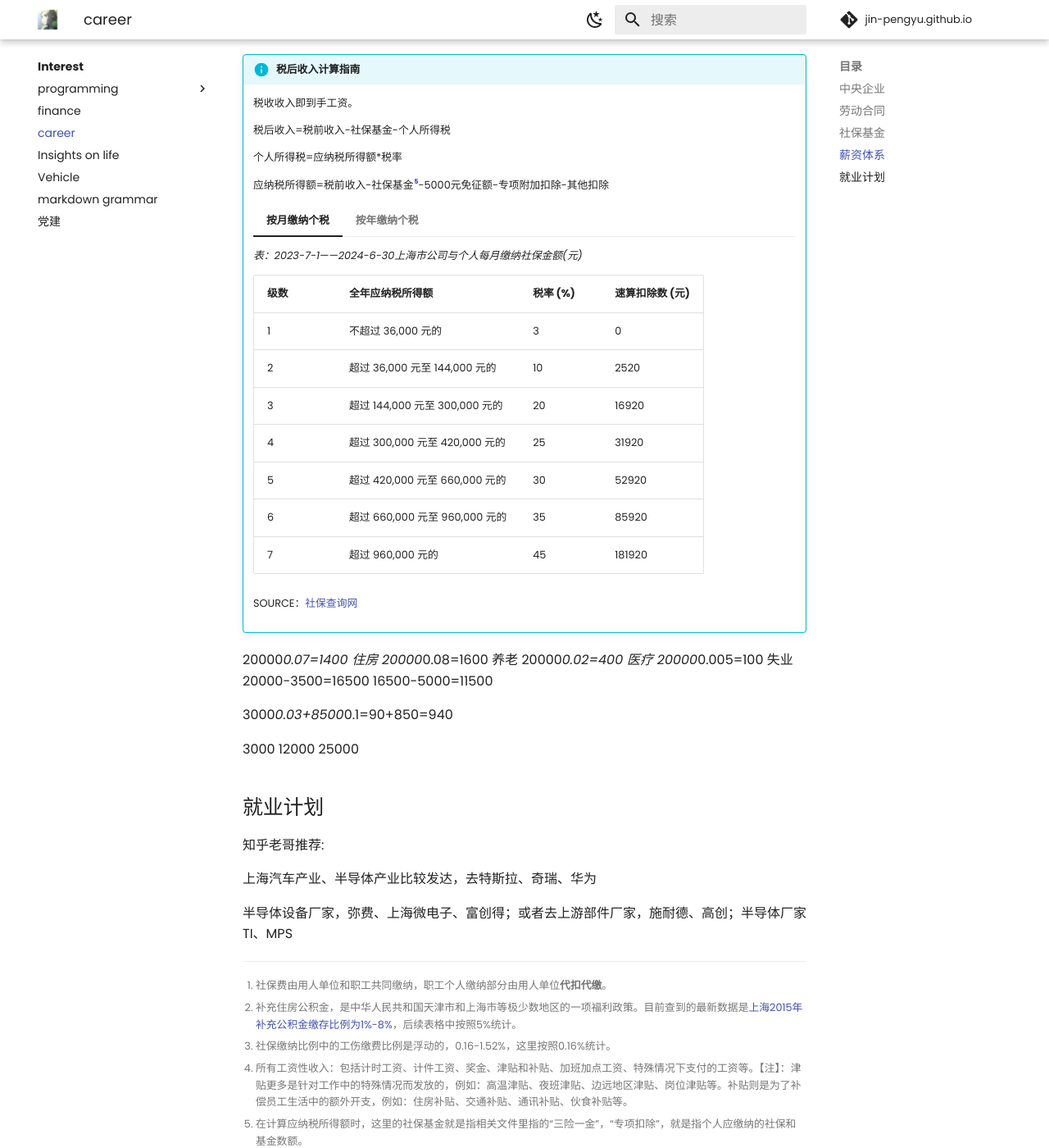
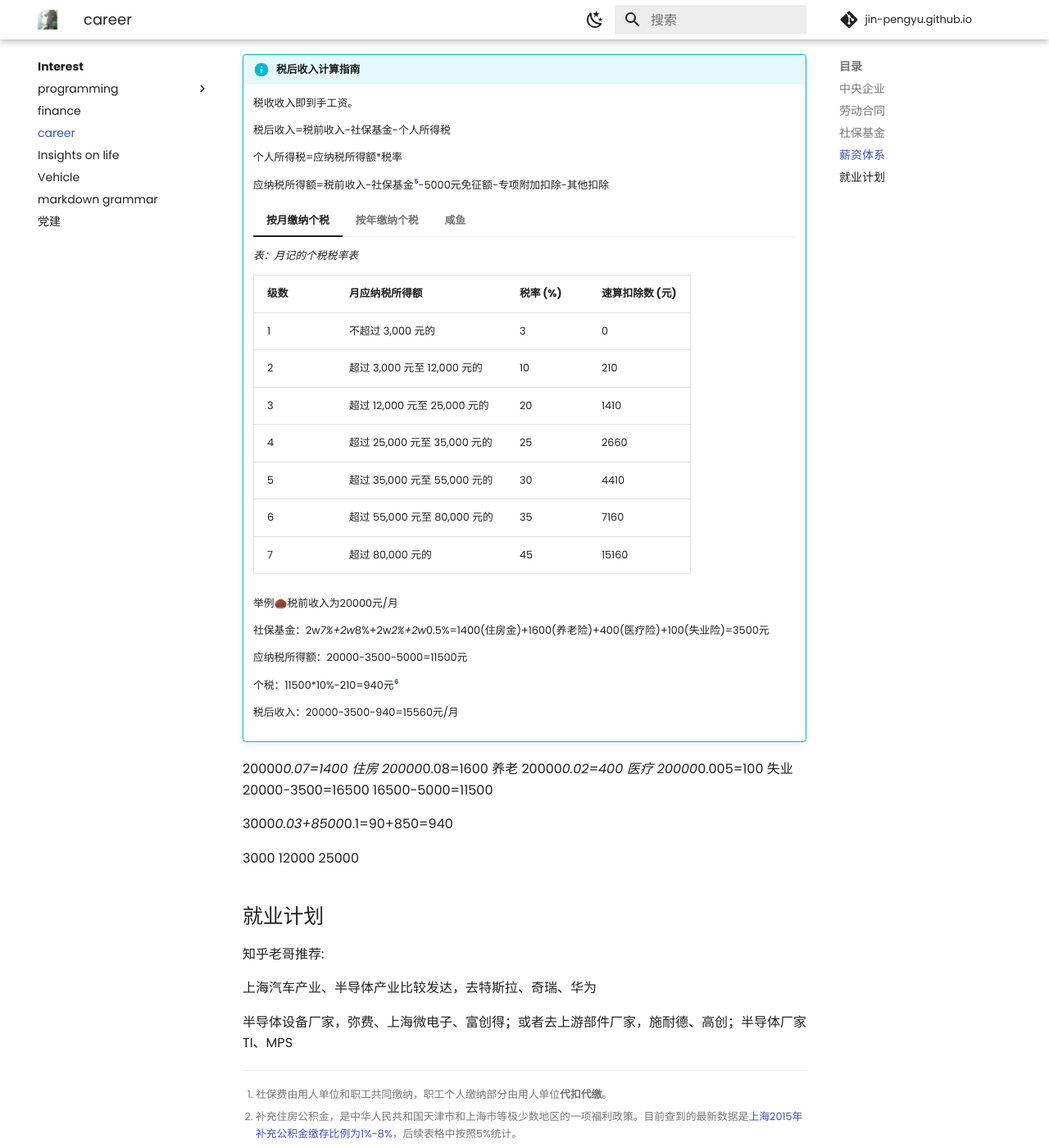
Before and after one commit to Pengyu-Jin/Pengyu-Jin.github.io, an MkDocs documentation site: the page built from docs/interest/career/career.md, in a window 1280 px wide and 1400 px high, scrolled down 2283 px. Shown: the whole window at 82% size. Built offline with MkDocs 1.6.1 and Material for MkDocs 9.7.7, drawn with Linux system fonts in a browser that asks for light colours; comment, search, counter and statistics services are not loaded; some of the changed text lies outside the part shown.

Commit message:
career20240624-c

```diff
--- a/docs/interest/career/career.md
+++ b/docs/interest/career/career.md
@@ -112,11 +112,38 @@
 
     应纳税所得额=税前收入-社保基金[^5]-5000元免征额-专项附加扣除-其他扣除
 
-    [^5]:在计算应纳税所得额时，这里的社保基金就是指相关文件里指的“三险一金”，“专项扣除”，就是指个人应缴纳的社保和基金数额。
+    [^5]:在计算应纳税所得额时，这里的社保基金就是指相关文件里的“三险一金”or“专项扣除”，就是指个人应缴纳的社保和基金数额。
 
     === "按月缴纳个税"
 
-        *表：2023-7-1——2024-6-30上海市公司与个人每月缴纳社保金额(元)*
+        *表：月记的个税税率表*
+
+        | 级数 | 月应纳税所得额           | 税率 (%) | 速算扣除数 (元) |
+        |------|-------------------------|----------|-----------------|
+        | 1    | 不超过 3,000 元的       | 3        | 0               |
+        | 2    | 超过 3,000 元至 12,000 元的 | 10       | 210             |
+        | 3    | 超过 12,000 元至 25,000 元的 | 20       | 1410            |
+        | 4    | 超过 25,000 元至 35,000 元的 | 25       | 2660            |
+        | 5    | 超过 35,000 元至 55,000 元的 | 30       | 4410            |
+        | 6    | 超过 55,000 元至 80,000 元的 | 35       | 7160            |
+        | 7    | 超过 80,000 元的           | 45       | 15160           |
+
+        举例🌰税前收入为20000元/月
+
+        社保基金：2w*7%+2w*8%+2w*2%+2w*0.5%=1400(住房金)+1600(养老险)+400(医疗险)+100(失业险)=3500元
+
+        应纳税所得额：20000-3500-5000=11500元
+
+        个税：11500*10%-210=940元[^6]
+
+        税后收入：20000-3500-940=15560元/月
+
+        [^6]:个税=3000*3%+(11500-3000)*10%=940元。注意是阶梯计算，这里使用了速算扣除数。
+
+
+    === "按年缴纳个税"
+
+        *表：年记的个税税率表*
 
         | 级数 | 全年应纳税所得额          | 税率 (%) | 速算扣除数 (元) |
         |------|---------------------------|----------|-----------------|
@@ -131,7 +158,7 @@
 
         SOURCE：[社保查询网](http://sh.12333si.com/shanghai/wenti/2023070215129.html){:target=_blank}
 
-    === "按年缴纳个税"
+    === "咸鱼"
 
         gbtf
 
```
